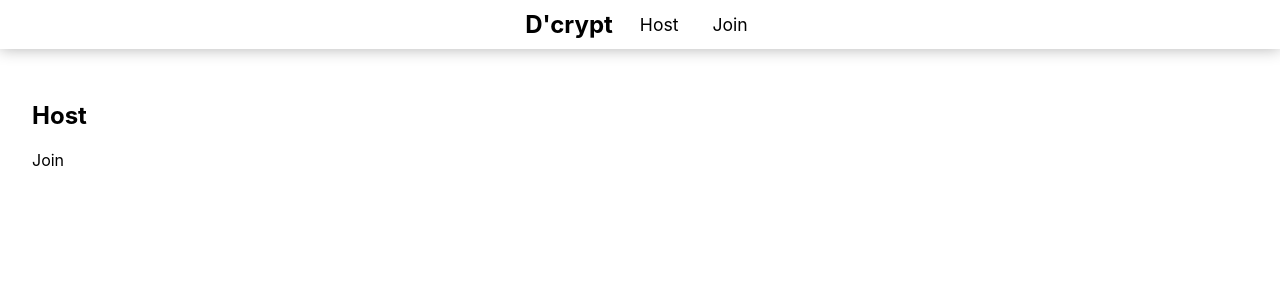
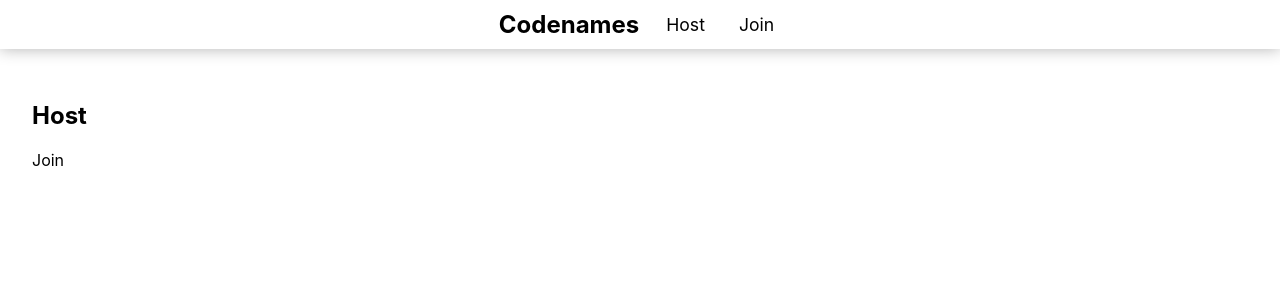
Before and after one commit to Dcrypt-App/Dycrypt-Next, a Next.js app: page / in a window 1280 px wide. Shown: the top 300 px of the page. Built offline with nearby package versions, Linux system fonts and the light colour scheme.

Commit message:
Revert "added socket.io"
This reverts commit 45fcf873ff8e4df3484b54af3b69eb36e1e62ced.

```diff
--- a/package.json
+++ b/package.json
@@ -1,5 +1,5 @@
 {
-  "name": "dcrypt",
+  "name": "codenames",
   "version": "0.1.0",
   "private": true,
   "scripts": {
@@ -19,7 +19,6 @@
     "react-dom": "18.2.0",
     "react-query": "^3.39.2",
     "sass": "^1.55.0",
-    "socket.io": "^4.5.3",
     "zod": "^3.19.1"
   },
   "devDependencies": {
--- a/pages/_app.tsx
+++ b/pages/_app.tsx
@@ -5,7 +5,7 @@ import Header from "../components/navigation/Header";
 function MyApp({ Component, pageProps }: AppProps) {
   return (
     <main className="container">
-        <Header title="D'crypt" isCentered />
+        <Header title="Codenames" isCentered />
         <Component {...pageProps} />
       </main>
   );
```
Also changed, not shown: 1 other file (tests, documents, lock files or other folders).
